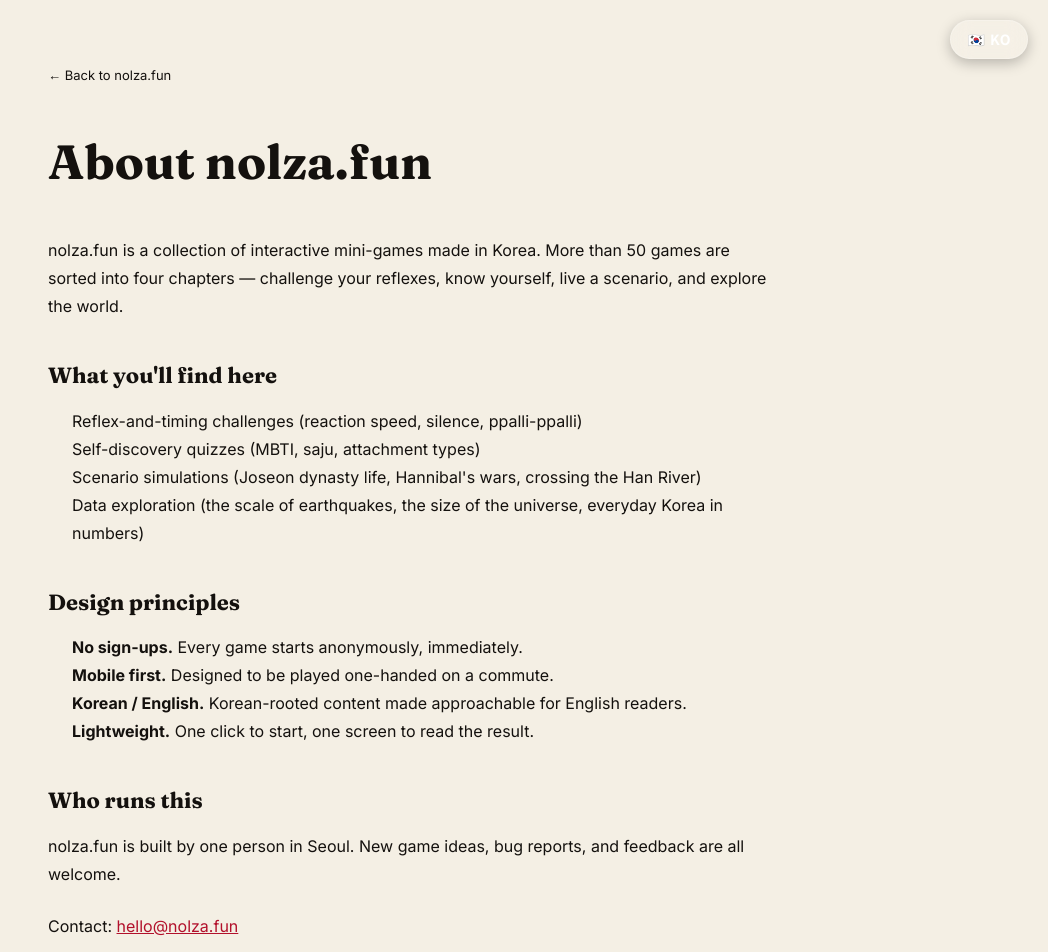
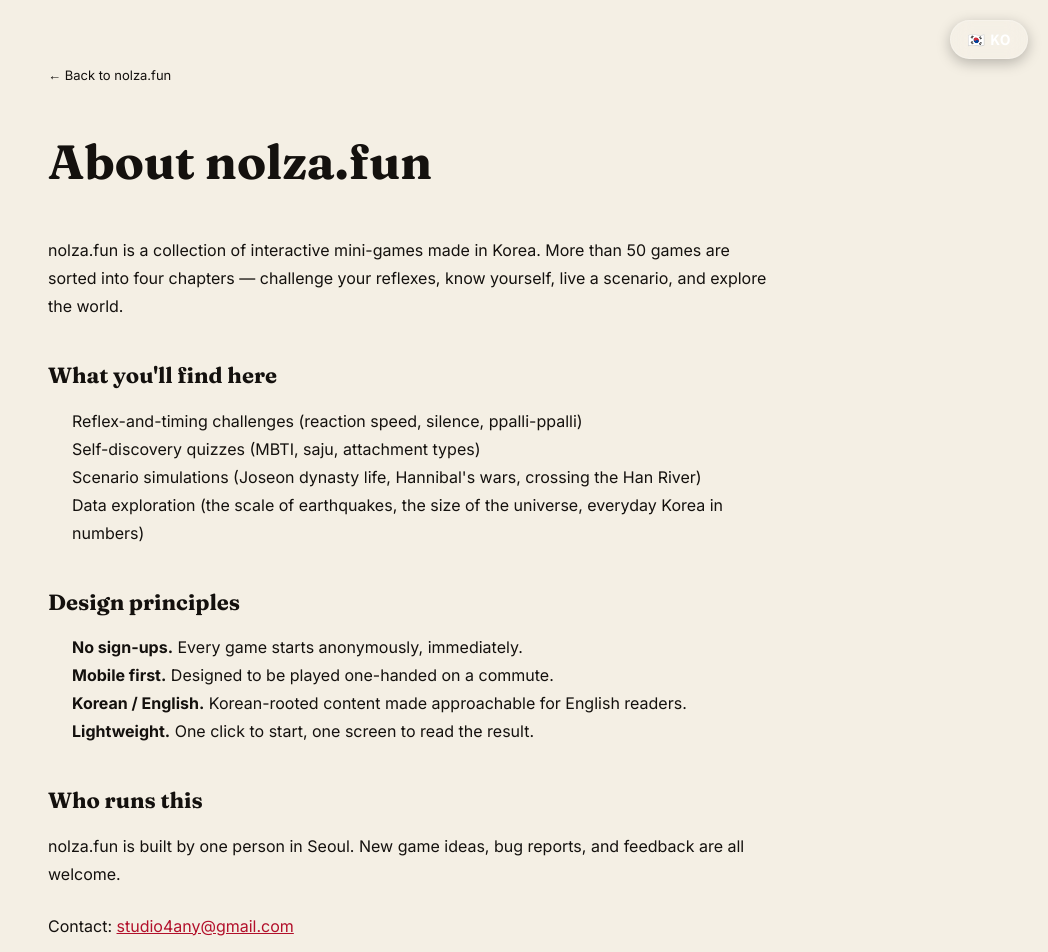
Before and after one commit to san846698-cyber/nolza, a Next.js app: page /about in a window 1280 px wide. Shown: the top 952 px of the page, without its empty margins (232-1280 px from the left). Built offline with nearby package versions, Linux system fonts and the light colour scheme; no server answers; a web font is replaced by a local one.

Commit message:
Replace contact email placeholder with studio4any@gmail.com

```diff
--- a/app/about/page.tsx
+++ b/app/about/page.tsx
@@ -85,8 +85,8 @@
 
       <p style={{ marginTop: 24 }}>
         문의:{" "}
-        <a href="mailto:hello@nolza.fun" style={a}>
-          hello@nolza.fun
+        <a href="mailto:studio4any@gmail.com" style={a}>
+          studio4any@gmail.com
         </a>
       </p>
     </article>
@@ -143,8 +143,8 @@
 
       <p style={{ marginTop: 24 }}>
         Contact:{" "}
-        <a href="mailto:hello@nolza.fun" style={a}>
-          hello@nolza.fun
+        <a href="mailto:studio4any@gmail.com" style={a}>
+          studio4any@gmail.com
         </a>
       </p>
     </article>
--- a/app/components/home/Footer.tsx
+++ b/app/components/home/Footer.tsx
@@ -39,7 +39,7 @@
         <Link href="/terms" style={linkStyle}>
           {locale === "ko" ? "약관" : "Terms"}
         </Link>
-        <a href="mailto:hello@nolza.fun" style={linkStyle}>
+        <a href="mailto:studio4any@gmail.com" style={linkStyle}>
           Contact
         </a>
       </div>
--- a/app/privacy/page.tsx
+++ b/app/privacy/page.tsx
@@ -134,8 +134,8 @@
       <h2 style={h2}>8. 문의</h2>
       <p>
         개인정보 처리에 관한 문의는{" "}
-        <a href="mailto:hello@nolza.fun" style={a}>
-          hello@nolza.fun
+        <a href="mailto:studio4any@gmail.com" style={a}>
+          studio4any@gmail.com
         </a>
         으로 보내주세요.
       </p>
@@ -235,8 +235,8 @@
       <h2 style={h2}>8. Contact</h2>
       <p>
         For privacy-related inquiries, contact{" "}
-        <a href="mailto:hello@nolza.fun" style={a}>
-          hello@nolza.fun
+        <a href="mailto:studio4any@gmail.com" style={a}>
+          studio4any@gmail.com
         </a>
         .
       </p>
--- a/app/terms/page.tsx
+++ b/app/terms/page.tsx
@@ -91,8 +91,8 @@
       <h2 style={h2}>6. 문의</h2>
       <p>
         문의:{" "}
-        <a href="mailto:hello@nolza.fun" style={a}>
-          hello@nolza.fun
+        <a href="mailto:studio4any@gmail.com" style={a}>
+          studio4any@gmail.com
         </a>
       </p>
     </article>
@@ -143,8 +143,8 @@
       <h2 style={h2}>6. Contact</h2>
       <p>
         Contact:{" "}
-        <a href="mailto:hello@nolza.fun" style={a}>
-          hello@nolza.fun
+        <a href="mailto:studio4any@gmail.com" style={a}>
+          studio4any@gmail.com
         </a>
       </p>
     </article>
```
